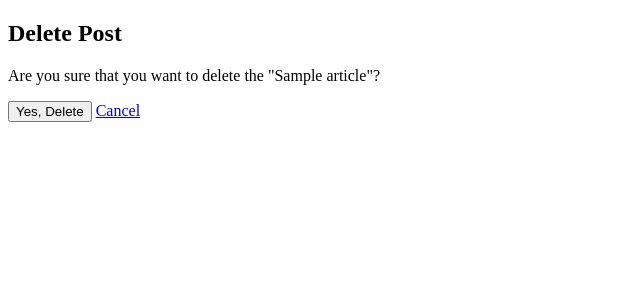
After one commit to jiubuchihuluobo/projectDjnagoStudy, a Django app: page /demo/delete/1 in a window 1280 px wide. The commit adds this page. Shown: the top 300 px of the page, without its empty margins (0-640 px from the left). Run offline with Django 3.2, Linux system fonts and the light colour scheme; tables that the repository leaves empty hold one stand-in row (values such as "Sample post").

Commit message:
添加表单的增删改查

```diff
--- a/demo/urls.py
+++ b/demo/urls.py
@@ -1,10 +1,12 @@
 from django.urls import path
 
-from demo.views import HomeView, CreateView
+from demo.views import HomeView, CreateView, EditView, DeleteView
 
 app_name = "demo"
 
 urlpatterns = [
     path("home/", HomeView.as_view(), name="home"),
     path("create/", CreateView.as_view(), name="create"),
+    path("edit/<int:pk>", EditView.as_view(), name="edit"),
+    path("delete/<int:pk>", DeleteView.as_view(), name="delete")
 ]
--- a/demo/views.py
+++ b/demo/views.py
@@ -1,10 +1,10 @@
 from django.contrib import messages
 from django.http import HttpRequest
-from django.shortcuts import render, redirect
+from django.shortcuts import render, redirect, get_object_or_404
 from django.views import View
 
-from demo.forms import ArticleForm
 from demo.models import Article
+from demo.serializers import ArticleForm
 
 
 class HomeView(View):
@@ -25,7 +25,8 @@ class CreateView(View):
         return render(request, "demo/create.html", context)
 
     def post(self, request: HttpRequest):
-        data = ArticleForm(request.POST)
+        # 反序列化
+        data = ArticleForm(data=request.POST)
         if data.is_valid():
             data.save()
             messages.success(request, 'The post has been created successfully.')
@@ -33,3 +34,41 @@ class CreateView(View):
         else:
             messages.error(request, 'Please correct the following errors.')
             return render(request, "demo/create.html", context={"form": data})
+
+
+class EditView(View):
+    def get(self, request: HttpRequest, pk):
+        article = get_object_or_404(Article, id=pk)
+        context = {
+            "id": pk,
+            # 序列化
+            "form": ArticleForm(instance=article)
+        }
+        return render(request, "demo/create.html", context)
+
+    def post(self, request: HttpRequest, pk):
+        article = get_object_or_404(Article, id=pk)
+        # 反序列化
+        data = ArticleForm(data=request.POST, instance=article)
+        if data.is_valid():
+            data.save()
+            messages.success(request, 'The post has been created successfully.')
+            return redirect("demo:home")
+        else:
+            messages.error(request, 'Please correct the following errors.')
+            return render(request, "demo/create.html", context={"form": data})
+
+
+class DeleteView(View):
+    def get(self, request, pk):
+        article = get_object_or_404(Article, id=pk)
+        context = {
+            "info": article
+        }
+        return render(request, "demo/delete.html", context)
+
+    def post(self, request, pk):
+        article = get_object_or_404(Article, id=pk)
+        article.delete()
+        messages.success(request, 'The post has been deleted successfully.')
+        return redirect("demo:home")
--- a/templates/demo/create.html
+++ b/templates/demo/create.html
@@ -1,12 +1,10 @@
 {% extends 'demo_base.html' %}
 
 {% block content %}
-
-    <h2>New Post</h2>
+    <h2>{% if id %} Edit {% else %} New {% endif %} Post</h2>
     <form method="post" novalidate>
         {% csrf_token %}
         {{ form.as_p }}
         <input type="submit" value="Save"/>
     </form>
-
 {% endblock %}
--- /dev/null
+++ b/templates/demo/delete.html
@@ -0,0 +1,15 @@
+{% extends "demo_base.html" %}
+
+{% block content %}
+    <h2>Delete Post</h2>
+
+    <form method="POST">
+        {% csrf_token %}
+        <p>Are you sure that you want to delete the "{{ info.title }}"?</p>
+        <div>
+            <button type="submit">Yes, Delete</button>
+            <a href="{% url 'demo:home' %}">Cancel</a>
+        </div>
+    </form>
+
+{% endblock content %}
--- a/templates/demo/home.html
+++ b/templates/demo/home.html
@@ -6,5 +6,6 @@
         <h2>{{ post.title }}</h2>
         <small>Published on {{ post.published_at | date:"M d, Y" }} by {{ post.author | title }}</small>
         <p>{{ post.content }}</p>
+        <p><a href="{% url 'demo:edit' post.id %}">Edit</a></p>
     {% endfor %}
 {% endblock %}
```
Also changed, not shown: demo/forms.py (deleted, +0 -9 lines), demo/serializers.py (+9 -0 lines).
